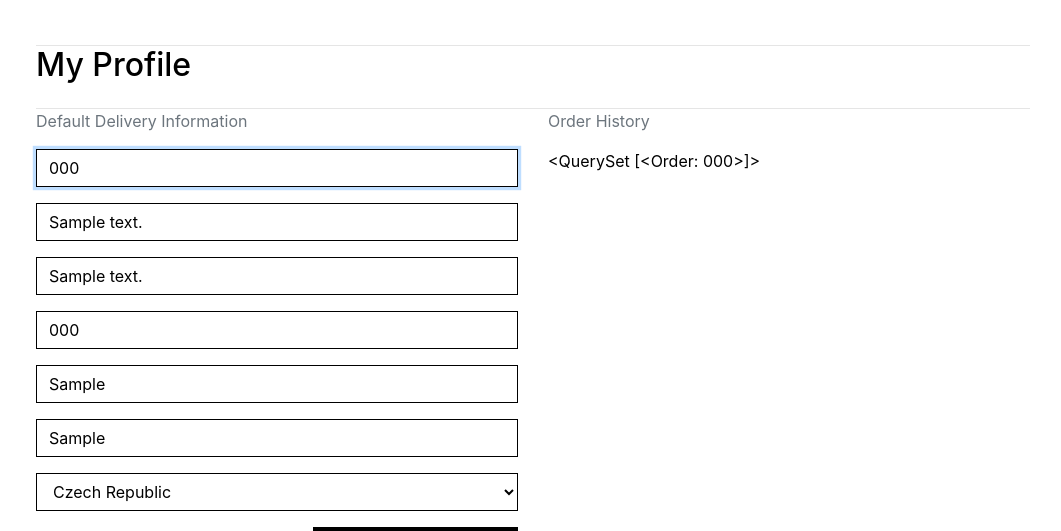
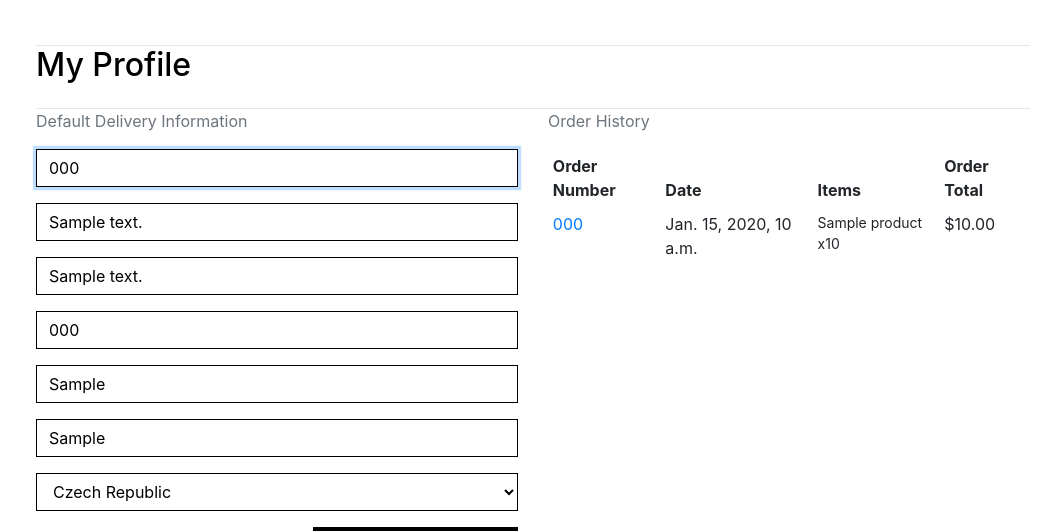
Before and after one commit to Karroroenning/Snow-Patrol, a Django app: page /profile/ in a window 1280 px wide. Shown: the part 203-734 px from the top of the page, without its empty margins (107-1168 px from the left). Run offline with Django 3.2, Linux system fonts and the light colour scheme; a user stored in the database is signed in; tables that the repository leaves empty hold one stand-in row (values such as "Sample post"); some libraries are stand-ins or nearby versions.

Commit message:
fix the order history in the profile template and created the view and a button back to the profile in the checkout_success template

```diff
--- a/profiles/static/profiles/css/profile.css
+++ b/profiles/static/profiles/css/profile.css
@@ -1,6 +1,10 @@
+.order-history {
+    max-height: 416px; /* height of profile form + submit button */
+    overflow-y: auto;
+}
+
 
 /* placeholder, där man skriver in sin egen info */
-
 
 /*  Efter man skriver in info */
 #profile-update-form .form-control {
--- a/profiles/templates/profiles/profile.html
+++ b/profiles/templates/profiles/profile.html
@@ -39,7 +39,43 @@
             </div>
             <div class="col-12 col-lg-6">
                 <p class="text-muted">Order History</p>
-                {{ orders }}
+                <div class="order-history table-responsive">
+                    <table class="table table-sm table-borderless">
+                        <thead>
+                            <tr>
+                                <th>Order Number</th>
+                                <th>Date</th>
+                                <th>Items</th>
+                                <th>Order Total</th>
+                            </tr>
+                        </thead>
+                        <tbody>
+                            {% for order in orders %}
+                                <tr>
+                                    <td>
+                                        <a href="{% url 'order_history' order.order_number %}"
+                                        title="{{ order.order_number }}">
+                                            {{ order.order_number|truncatechars:6 }}
+                                        </a>
+                                    </td>
+                                    <td>{{ order.date }}</td>
+                                    <td>
+                                        <ul class="list-unstyled">
+                                            {% for item in order.lineitems.all %}
+                                                <li class="small">
+                                                    {% if item.product.has_sizes %}
+                                                        Size {{ item.product.size|upper }}
+                                                    {% endif %}{{ item.product.name }} x{{ item.quantity }}
+                                                </li>
+                                            {% endfor %}
+                                        </ul>
+                                    </td>
+                                    <td>${{ order.grand_total }}</td>
+                                </tr>
+                            {% endfor %}
+                        </tbody>
+                    </table>
+                </div>
             </div>
         </div>
 {% endblock %}
--- a/profiles/urls.py
+++ b/profiles/urls.py
@@ -2,5 +2,7 @@ from django.urls import path
 from . import views
 
 urlpatterns = [
-    path('', views.profile, name='profile')
+    path('', views.profile, name='profile'),
+    path('order_history/<order_number>', views.order_history,
+         name='order_history'),
 ]
--- a/profiles/views.py
+++ b/profiles/views.py
@@ -3,6 +3,8 @@ from django.contrib import messages
 
 from .models import UserProfile
 from .forms import UserProfileForm
+
+from checkout.models import Order
 
 
 def profile(request):
@@ -27,3 +29,20 @@ def profile(request):
     }
 
     return render(request, template, context)
+
+
+def order_history(request, order_number):
+    order = get_object_or_404(Order, order_number=order_number)
+
+    messages.info(request, (
+        f'This is a past confirmation for order number {order_number}. '
+        'A confirmation email was sent on the order date.'
+    ))
+
+    template = 'checkout/checkout_success.html'
+    context = {
+        'order': order,
+        'from_profile': True,
+    }
+
+    return render(request, template, context)
```
Also changed, not shown: checkout/templates/checkout/checkout_success.html (+9 -0 lines).
